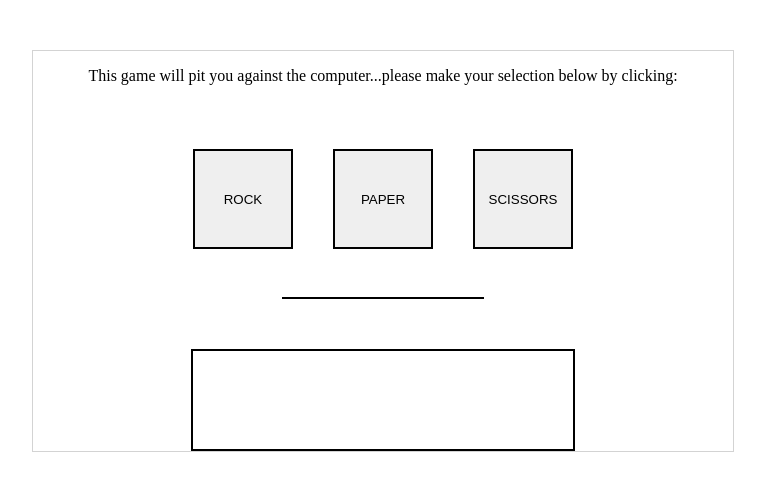
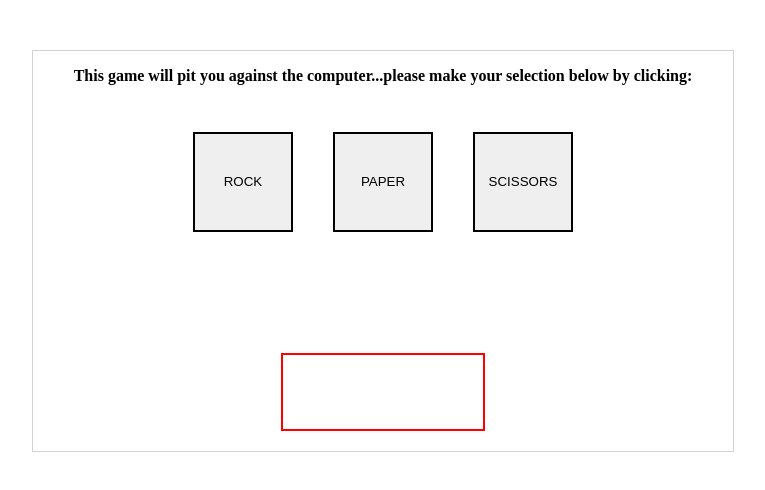
Before and after one commit to jonnytse/rock-paper-scissors, a plain HTML site: page index.html in a window 1280 px wide. Shown: the whole page, without its empty margins (257-1022 px from the left). Drawn offline with Linux system fonts and the light colour scheme.

Commit message:
styling the game

```diff
--- a/style.css
+++ b/style.css
@@ -14,6 +14,10 @@ body {
     flex-direction: column;
     justify-content: center;
     align-items: center;
+}
+
+p {
+    font-weight: 800;
 }
 
 .container {
@@ -33,17 +37,21 @@ button {
 }
 
 #outcome {
-    border: 1px solid black;
-    margin-bottom: 50px;
+    /* border: 2px solid black; */
+    margin-bottom: 30px;
+    padding-top: 20px;
     width: 200px;
+    height: 50px;
     text-align: center;
 }
 
 .gameDeclaration {
-    border: 2px solid black;
-    height: 100px;
-    width: 380px;
+    border: 2px solid red;
+    height: 80px;
+    width: 200px;
     text-align: center;
     color: red;
     font-weight: 700;
+    padding-top: 10px;
+    margin-bottom: 20px;
 }
```
